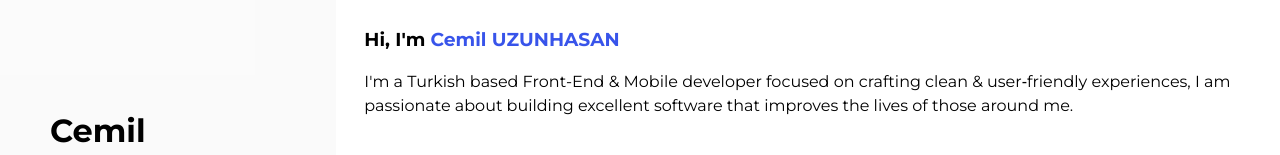
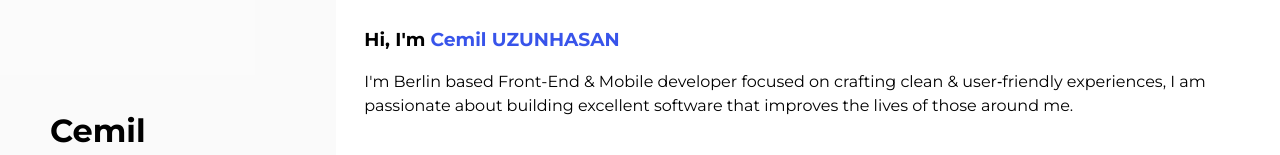
Before and after one commit to cemiluzunhasan/portfolio, a Next.js app: page /about in a window 1280 px wide. Shown: the part 180-335 px from the top of the page. Built offline with nearby package versions, Linux system fonts and the light colour scheme.

Commit message:
change sentence

```diff
--- a/pages/about.js
+++ b/pages/about.js
@@ -13,7 +13,7 @@ const About = () => {
         <div className={styles.info}>
           <h3>Hi, I'm <span className={styles.info_name}>Cemil UZUNHASAN</span></h3>
           <p className={styles.info_text}>
-            I'm a Turkish based Front-End &amp; Mobile developer focused on
+            I'm Berlin based Front-End &amp; Mobile developer focused on
             crafting clean &amp; user‑friendly experiences, I am passionate about building excellent
             software that improves the lives of those around me.
           </p>
```
